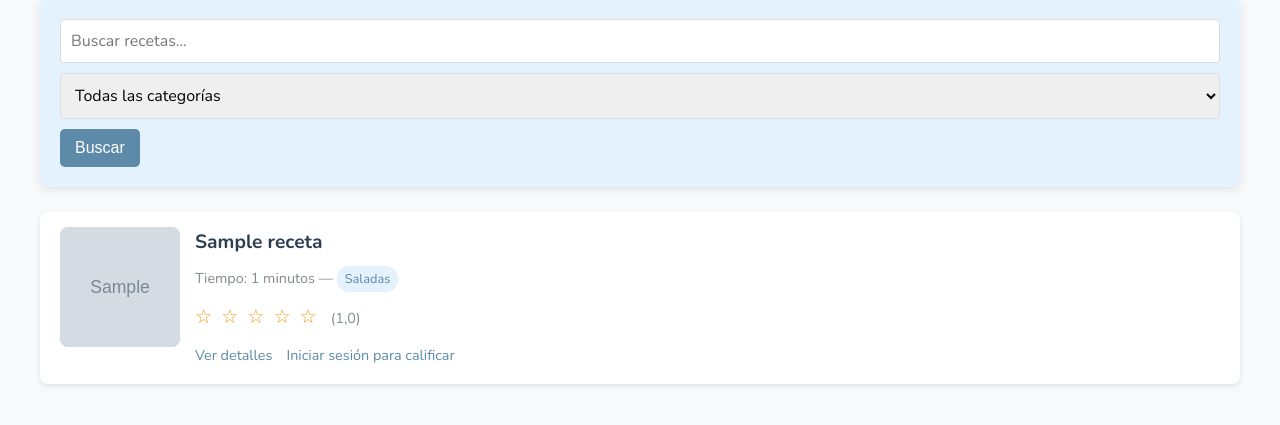
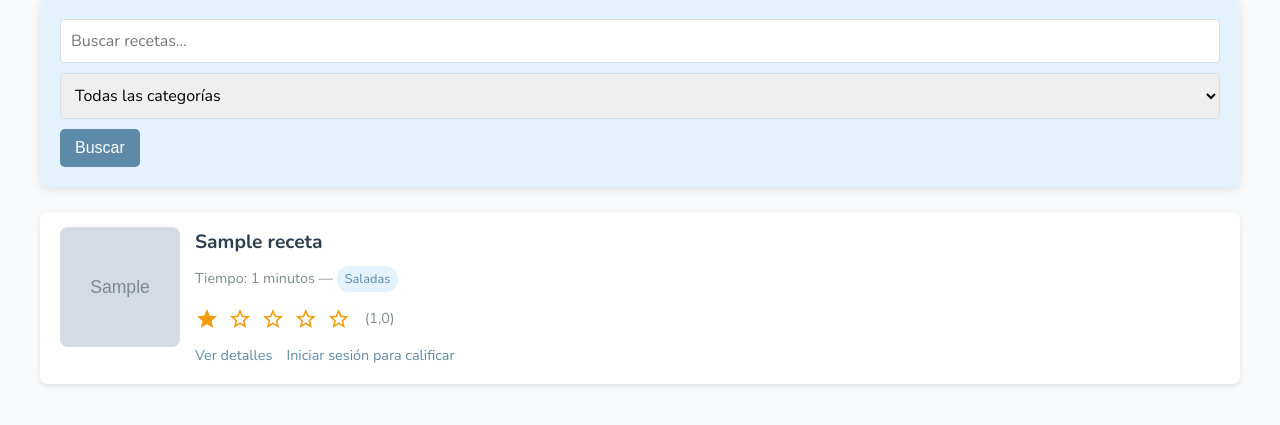
Before and after one commit to mycampo1/recetas, a Django app: page / in a window 1280 px wide. Shown: the part 169-594 px from the top of the page. Run offline with Django 5.2, Linux system fonts and the light colour scheme; tables that the repository leaves empty hold one stand-in row (values such as "Sample post"); grey boxes marked "Sample" are stand-in pictures.

Commit message:
agrego estrellas de puntuacion a las recetas

```diff
--- a/core/templates/core/recetas_listado.html
+++ b/core/templates/core/recetas_listado.html
@@ -28,22 +28,22 @@
                         <span>Tiempo: {{ receta.tiempo }} minutos</span> —
                         <span class="receta-categoria">{{ receta.get_categoria_display }}</span>
                     </div>
-                                        <!-- ...existing code... -->
 
                     <div class="receta-rating">
                         <span class="estrellas">
-                            {% for i in '12345' %}
-                                {% if forloop.counter <= receta.puntuacion_promedio|floatformat:'0' %}
-                                    ★
+                            {% for estrella in receta.estrellas %}
+                                {% if estrella == 'llena' %}
+                                    <span class="material-icons">star</span> <!-- Estrella llena -->
+                                {% elif estrella == 'media' %}
+                                    <span class="material-icons">star_half</span> <!-- Estrella medio llena -->
                                 {% else %}
-                                    ☆
+                                    <span class="material-icons">star_outline</span> <!-- Estrella vacía -->
                                 {% endif %}
                             {% endfor %}
                         </span>
                         <span class="puntuacion-valor">({{ receta.puntuacion_promedio|floatformat:1 }})</span>
                     </div>
 
-                    <!-- ...existing code... -->
                     <div class="receta-acciones">
                         <a href="{% url 'detalle_receta' receta.id %}">Ver detalles</a>
                         {% if user.is_authenticated %}
--- a/core/views.py
+++ b/core/views.py
@@ -18,10 +18,21 @@ def pagina_principal(request):
     categoria = request.GET.get('categoria', '')
     recetas = obtener_recetas_filtradas(query, categoria)
 
+    # Calcular las estrellas para cada receta
+    for receta in recetas:
+        receta.estrellas = []
+        puntuacion = receta.puntuacion_promedio
+        for i in range(1, 6):  # Iterar de 1 a 5
+            if i <= puntuacion:
+                receta.estrellas.append('llena')  # Estrella llena
+            elif i - 1 < puntuacion < i:
+                receta.estrellas.append('media')  # Estrella medio llena
+            else:
+                receta.estrellas.append('vacia')  # Estrella vacía
+
     context = {
         'recetas': recetas,
         'query': query,
-        # 'categoria': categoria,
         'categoria': categoria,
         'categorias': Receta.CATEGORIAS,
     }
--- a/static/css/recetas.css
+++ b/static/css/recetas.css
@@ -195,3 +195,10 @@
     font-size: 1.1rem;
     margin-left: 8px;
 }
+
+.estrellas .material-icons {
+    font-size: 24px; /* Tamaño de las estrellas */
+    color: #F39C12; /* Color de las estrellas */
+    vertical-align: middle;
+    margin-right: 2px;
+}
--- a/users/templates/users/base.html
+++ b/users/templates/users/base.html
@@ -7,6 +7,7 @@
     <meta name="viewport" content="width=device-width, initial-scale=1.0">
     <title>{% block title %}Recetas{% endblock %}</title>
     <link rel="stylesheet" href="https://fonts.googleapis.com/css2?family=Nunito:wght@400;600;700&display=swap">
+    <link href="https://fonts.googleapis.com/icon?family=Material+Icons" rel="stylesheet">
     <link rel="stylesheet" href="{% static 'css/base.css' %}">
     <link rel="stylesheet" href="{% static 'css/modal.css' %}">
     <link rel="stylesheet" href="{% static 'css/recetas.css' %}">
```
